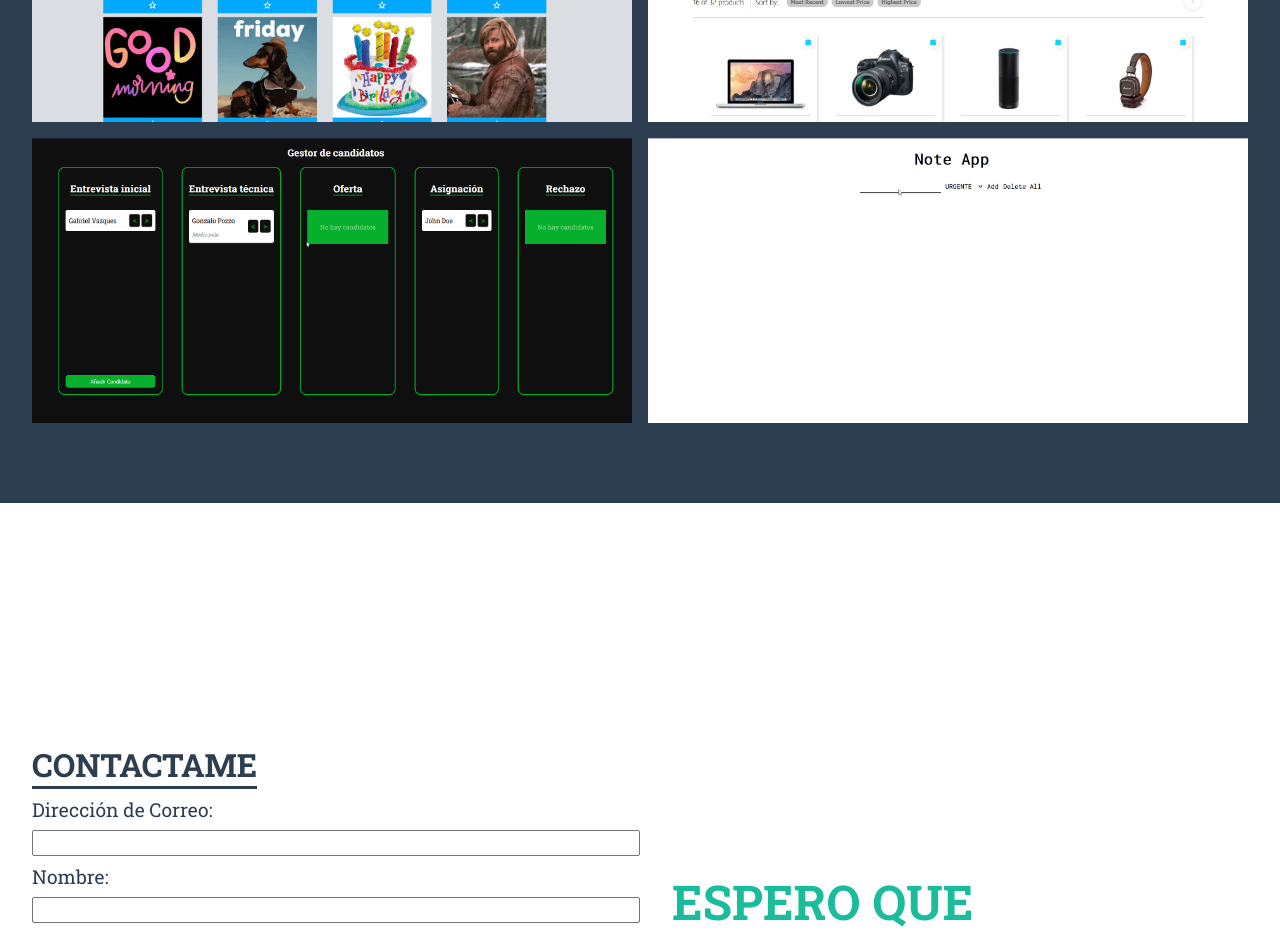
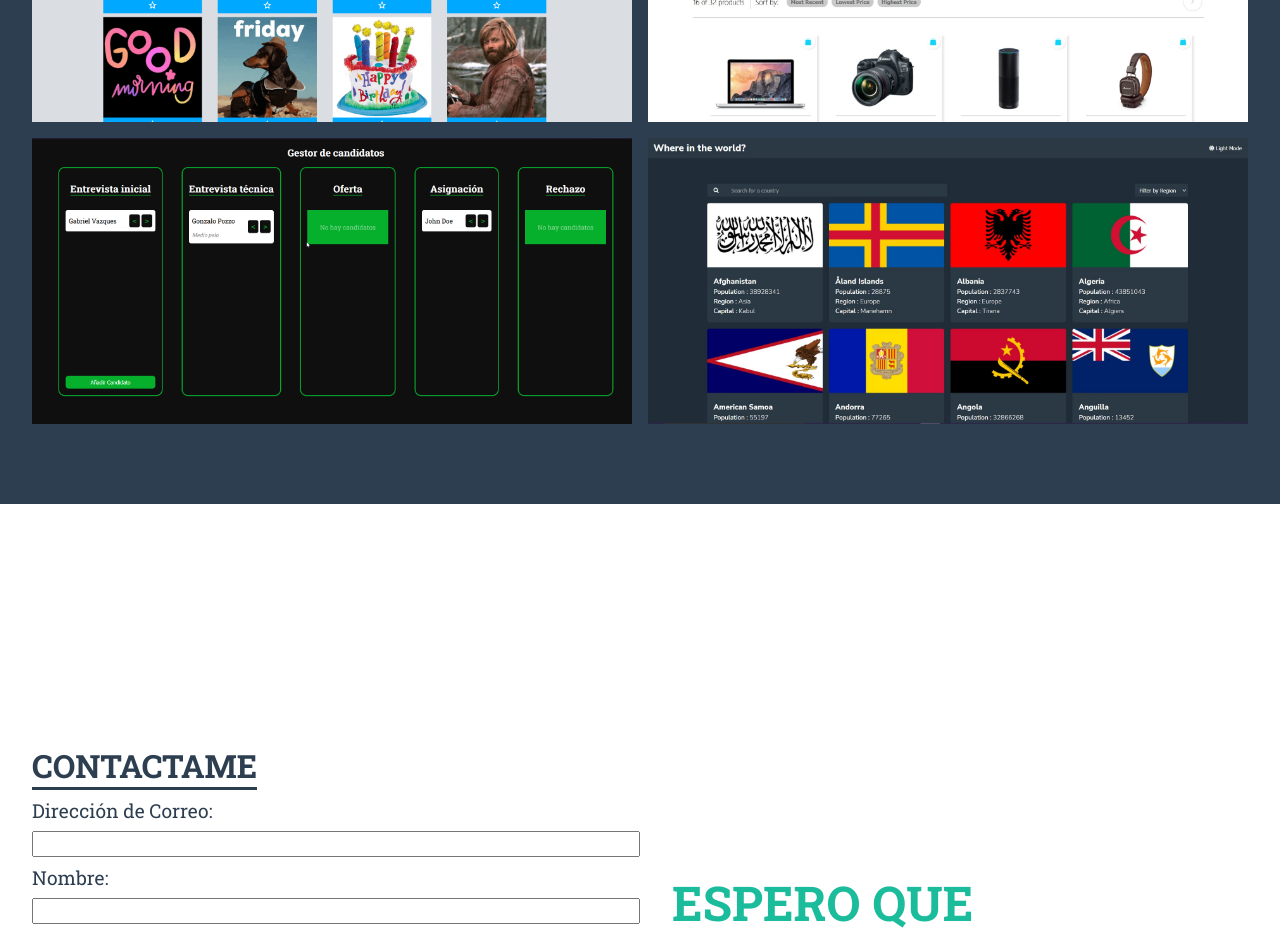
Before and after one commit to jmsanchezdiaz/portfolio, a React (Create React App) app: page / in a window 1280 px wide. Shown: the part 2340-3274 px from the top of the page. Built offline with nearby package versions, Linux system fonts and the light colour scheme.

Commit message:
changed-project

```diff
--- a/src/components/Project/Project.scss
+++ b/src/components/Project/Project.scss
@@ -11,7 +11,8 @@
   &-technologies {
     display: flex;
     min-width: 80%;
-    justify-content: space-evenly;
+    gap: 3rem;
+    justify-content: center;
 
     .icon {
       background-color: #242424;
--- a/src/components/Projects/Projects.js
+++ b/src/components/Projects/Projects.js
@@ -2,7 +2,7 @@ import "./Projects.scss";
 import Gipharg from "../../static/projects-imgs/GiphargImg.png";
 import Aerolab from "../../static/projects-imgs/AerolabImg.jpg";
 import Softvision from "../../static/projects-imgs/SoftvisionImg.png";
-import NoteApp from "../../static/projects-imgs/Note-app.png";
+import RestApp from "../../static/projects-imgs/RestCountriesApp.jpg";
 import ReactJS from "../../static/icons/react-original.svg";
 import Typescript from "../../static/icons/typescript-original.svg";
 import Javascript from "../../static/icons/javascript-original.svg";
@@ -33,10 +33,10 @@ const Projects = () => {
           technologiesImgs={[ReactJS, Typescript, Sass]}
         />
         <Project
-          imgUrl={NoteApp}
-          projectName="NOTE APP"
-          repoName="note-app"
-          technologiesImgs={[ReactJS, Typescript, Sass]}
+          imgUrl={RestApp}
+          projectName="REST COUNTRIES APP"
+          repoName="rest-countries-app"
+          technologiesImgs={[ReactJS, Sass]}
         />
       </div>
     </section>
```
Also changed, not shown: src/static/projects-imgs/Note-app.png (deleted), src/static/projects-imgs/RestCountriesApp.jpg (added).
